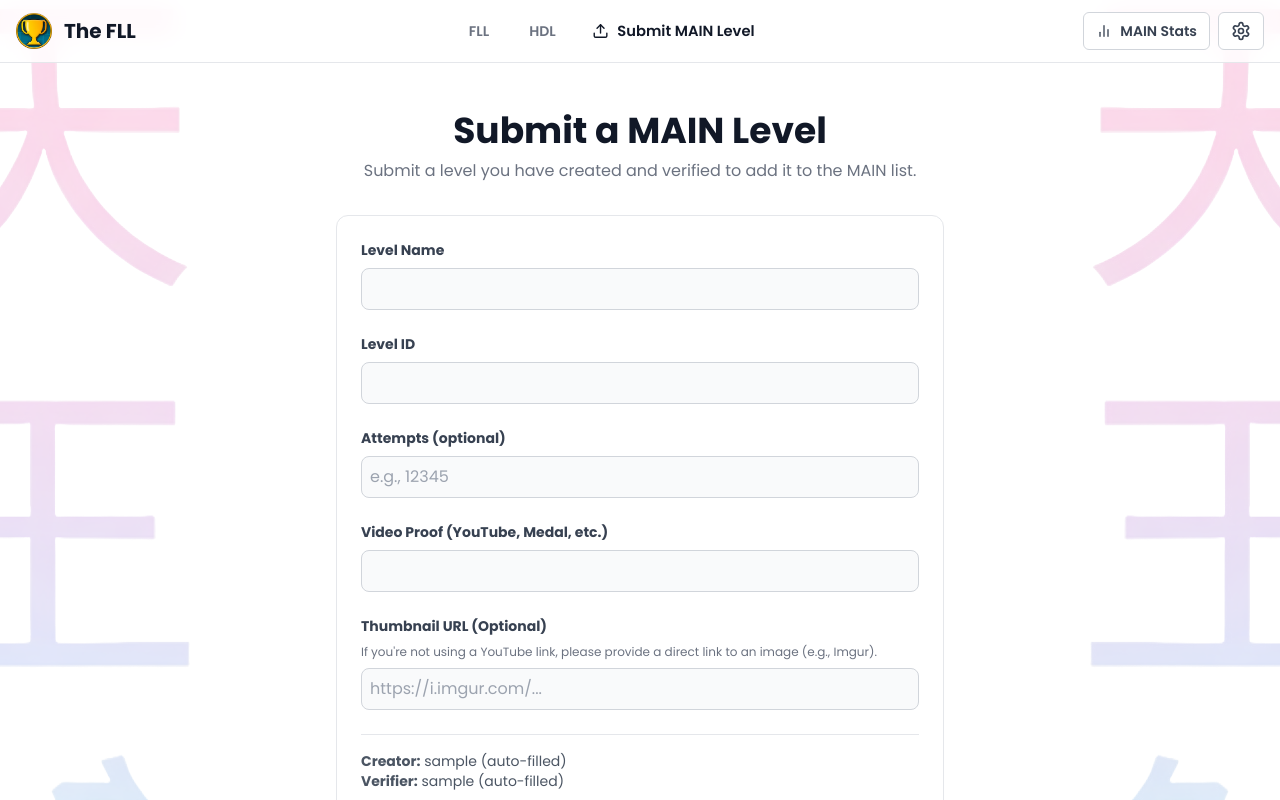
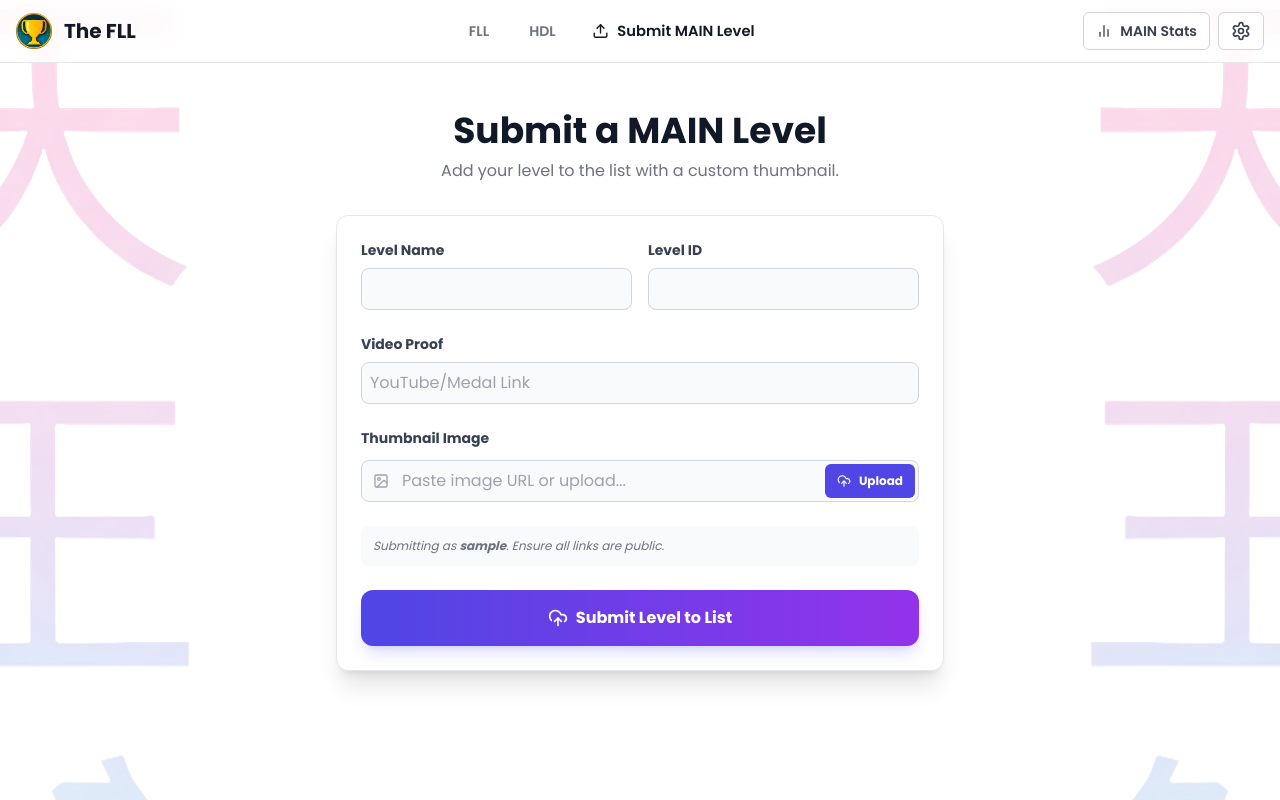
Before and after one commit to Woblu/FLL, a React (Vite) app: page /submit/main in a window 1280 px wide. Shown: the top 800 px of the page. Built offline with nearby package versions, Linux system fonts and the light colour scheme; sample sign-in values are in the browser's storage.

Commit message:
Uploading images

```diff
--- a/package.json
+++ b/package.json
@@ -12,6 +12,7 @@
   },
   "dependencies": {
     "@prisma/client": "^5.14.0",
+    "@vercel/blob": "^0.23.4",
     "axios": "^1.7.2",
     "bcryptjs": "^2.4.3",
     "cheerio": "^1.0.0-rc.12",
--- a/src/components/SubmissionForm.jsx
+++ b/src/components/SubmissionForm.jsx
@@ -1,28 +1,58 @@
-// src/components/SubmissionForm.jsx
-import React, { useState, useEffect } from 'react';
+import React, { useState, useEffect, useRef } from 'react';
 import axios from 'axios';
-import { Send } from 'lucide-react';
+import { Send, UploadCloud, Loader2, Link as LinkIcon, X, CheckCircle } from 'lucide-react';
 import { useAuth } from '../contexts/AuthContext.jsx';
 
 export default function SubmissionForm() {
   const { user, token } = useAuth();
+  const fileInputRef = useRef(null);
 
-  // New state for the player's name, initialized to the logged-in user
   const [playerName, setPlayerName] = useState(user.username);
-
   const [levelName, setLevelName] = useState('');
   const [percent, setPercent] = useState(100);
   const [videoId, setVideoId] = useState('');
   const [rawFootageLink, setRawFootageLink] = useState('');
-  const [notes, setNotes] =useState('');
+  const [notes, setNotes] = useState('');
+
   const [error, setError] = useState('');
   const [success, setSuccess] = useState('');
   const [isSubmitting, setIsSubmitting] = useState(false);
+  const [isUploading, setIsUploading] = useState(false);
 
-  // Keep the playerName state in sync if the user object changes
   useEffect(() => {
     setPlayerName(user.username);
   }, [user.username]);
+
+  const handleFileUpload = async (e) => {
+    const file = e.target.files[0];
+    if (!file) return;
+
+    if (file.size > 10 * 1024 * 1024) { // 10MB limit for proof files
+      setError('Proof file must be smaller than 10MB');
+      return;
+    }
+
+    setIsUploading(true);
+    setError('');
+
+    try {
+      const response = await fetch(`/api/upload?filename=${encodeURIComponent(file.name)}`, {
+        method: 'POST',
+        body: file,
+        headers: { 'Authorization': `Bearer ${token}` }
+      });
+
+      if (!response.ok) throw new Error('Upload failed');
+
+      const blob = await response.json();
+      setRawFootageLink(blob.url);
+      setSuccess('Proof uploaded successfully!');
+    } catch (err) {
+      setError('Failed to upload proof to Vercel.');
+    } finally {
+      setIsUploading(false);
+    }
+  };
 
   const handleSubmit = async (e) => {
     e.preventDefault();
@@ -33,7 +63,7 @@ export default function SubmissionForm() {
     try {
       const response = await axios.post('/api/submissions/create', {
         levelName,
-        player: playerName, // Send the potentially edited player name
+        player: playerName,
         percent: Number(percent),
         videoId,
         rawFootageLink,
@@ -42,7 +72,8 @@ export default function SubmissionForm() {
         headers: { Authorization: `Bearer ${token}` }
       });
       setSuccess(response.data.message);
-      // Clear form on success
+
+      // Reset form
       setLevelName('');
       setPercent(100);
       setVideoId('');
@@ -56,58 +87,98 @@ export default function SubmissionForm() {
   };
 
   return (
-    <form onSubmit={handleSubmit} className="space-y-6">
-      {error && <div className="bg-red-500/20 border border-red-500 text-red-300 px-4 py-3 rounded-md text-center">{error}</div>}
-      {success && <div className="bg-green-500/20 border border-green-500 text-green-300 px-4 py-3 rounded-md text-center">{success}</div>}
+    <form onSubmit={handleSubmit} className="space-y-6 bg-white/5 p-6 rounded-2xl border border-white/10 shadow-2xl backdrop-blur-sm">
+      {error && <div className="bg-red-500/20 border border-red-500 text-red-300 px-4 py-3 rounded-xl text-center text-sm font-medium animate-pulse">{error}</div>}
+      {success && <div className="bg-green-500/20 border border-green-500 text-green-300 px-4 py-3 rounded-xl text-center text-sm font-medium">{success}</div>}
 
+      <div className="grid grid-cols-1 md:grid-cols-2 gap-6">
         <div>
-        <label htmlFor="levelName" className="block text-lg font-bold text-gray-200 mb-1">Demon</label>
-        <p className="text-sm text-gray-400 mb-2">The level this record was achieved on. Only demons currently on the list are accepted.</p>
-        <input type="text" id="levelName" value={levelName} onChange={(e) => setLevelName(e.target.value)} required disabled={isSubmitting} className="w-full p-2 rounded-lg border border-gray-600 bg-gray-700 text-gray-200 focus:outline-none focus:ring-2 focus:ring-cyan-500" />
+          <label htmlFor="levelName" className="block text-sm font-bold text-gray-300 mb-2">Demon Name</label>
+          <input type="text" id="levelName" value={levelName} onChange={(e) => setLevelName(e.target.value)} required disabled={isSubmitting} placeholder="e.g. Bloodbath" className="w-full p-2.5 rounded-xl border border-white/10 bg-black/20 text-white focus:ring-2 focus:ring-cyan-500 outline-none transition-all" />
         </div>
 
         <div>
-        <label htmlFor="player" className="block text-lg font-bold text-gray-200 mb-1">Holder</label>
-        <p className="text-sm text-gray-400 mb-2">The player who achieved the record. This defaults to your username.</p>
+          <label htmlFor="player" className="block text-sm font-bold text-gray-300 mb-2">Record Holder</label>
           <input
             type="text"
             id="player"
             value={playerName}
             onChange={(e) => setPlayerName(e.target.value)}
-          disabled={user.role !== 'ADMIN' && user.role !== 'MODERATOR'} // The main logic is here
-          className="w-full p-2 rounded-lg border border-gray-600 bg-gray-700 text-gray-200 focus:outline-none focus:ring-2 focus:ring-cyan-500 disabled:bg-gray-900 disabled:text-gray-400 disabled:cursor-not-allowed"
+            disabled={user.role !== 'ADMIN' && user.role !== 'MODERATOR'}
+            className="w-full p-2.5 rounded-xl border border-white/10 bg-black/40 text-gray-400 focus:ring-2 focus:ring-cyan-500 outline-none disabled:cursor-not-allowed"
           />
+        </div>
+      </div>
+
+      <div className="grid grid-cols-1 md:grid-cols-2 gap-6">
+        <div>
+          <label htmlFor="percent" className="block text-sm font-bold text-gray-300 mb-2">Progress (%)</label>
+          <input type="number" id="percent" value={percent} onChange={(e) => setPercent(e.target.value)} required min="1" max="100" disabled={isSubmitting} className="w-full p-2.5 rounded-xl border border-white/10 bg-black/20 text-white focus:ring-2 focus:ring-cyan-500 outline-none" />
         </div>
 
         <div>
-        <label htmlFor="percent" className="block text-lg font-bold text-gray-200 mb-1">Progress</label>
-        <p className="text-sm text-gray-400 mb-2">Your percentage must be greater than or equal to the demon's minimum requirement.</p>
-        <input type="number" id="percent" value={percent} onChange={(e) => setPercent(e.target.value)} required min="1" max="100" disabled={isSubmitting} className="w-full p-2 rounded-lg border border-gray-600 bg-gray-700 text-gray-200 focus:outline-none focus:ring-2 focus:ring-cyan-500" />
+          <label htmlFor="videoId" className="block text-sm font-bold text-gray-300 mb-2">Video Proof URL</label>
+          <input type="text" id="videoId" value={videoId} onChange={(e) => setVideoId(e.target.value)} required placeholder="YouTube/Twitch Link" disabled={isSubmitting} className="w-full p-2.5 rounded-xl border border-white/10 bg-black/20 text-white focus:ring-2 focus:ring-cyan-500 outline-none" />
+        </div>
+      </div>
+
+      {/* Raw Footage / Proof Upload Section */}
+      <div className="space-y-2">
+        <label htmlFor="rawFootageLink" className="block text-sm font-bold text-gray-300">Raw Footage / Additional Proof</label>
+        <p className="text-xs text-gray-500 mb-2">Required for all submissions. Upload a file or provide a cloud link.</p>
+
+        <div className="relative group">
+          <div className="absolute inset-y-0 left-0 pl-3 flex items-center pointer-events-none">
+            <LinkIcon size={16} className="text-gray-500" />
+          </div>
+          <input
+            type="text"
+            id="rawFootageLink"
+            placeholder="Google Drive link or upload file..."
+            value={rawFootageLink}
+            onChange={(e) => setRawFootageLink(e.target.value)}
+            required
+            className="w-full pl-10 pr-28 py-2.5 rounded-xl border border-white/10 bg-black/20 text-white focus:ring-2 focus:ring-cyan-500 outline-none transition-all"
+          />
+          <div className="absolute inset-y-1.5 right-1.5">
+            <button
+              type="button"
+              onClick={() => fileInputRef.current.click()}
+              disabled={isUploading || isSubmitting}
+              className="h-full px-4 rounded-lg bg-cyan-600 hover:bg-cyan-500 text-white text-xs font-bold transition-all flex items-center gap-2 disabled:bg-gray-700 shadow-lg"
+            >
+              {isUploading ? <Loader2 size={14} className="animate-spin" /> : <UploadCloud size={14} />}
+              {isUploading ? 'Uploading...' : 'Upload Proof'}
+            </button>
+          </div>
+        </div>
+        <input type="file" ref={fileInputRef} onChange={handleFileUpload} className="hidden" />
+
+        {rawFootageLink && rawFootageLink.includes('public.blob.vercel-storage.com') && (
+          <div className="flex items-center gap-2 mt-2 px-3 py-1.5 rounded-lg bg-cyan-500/10 border border-cyan-500/20 text-[11px] text-cyan-300 w-fit">
+            <CheckCircle size={12} /> File verified and ready for review
+            <button type="button" onClick={() => setRawFootageLink('')} className="ml-2 hover:text-white"><X size={12}/></button>
+          </div>
+        )}
       </div>
 
       <div>
-        <label htmlFor="videoId" className="block text-lg font-bold text-gray-200 mb-1">Video Proof</label>
-        <p className="text-sm text-gray-400 mb-2">A link to a YouTube or Twitch video proving the record's legitimacy.</p>
-        <input type="text" id="videoId" value={videoId} onChange={(e) => setVideoId(e.target.value)} required disabled={isSubmitting} className="w-full p-2 rounded-lg border border-gray-600 bg-gray-700 text-gray-200 focus:outline-none focus:ring-2 focus:ring-cyan-500" />
+        <label htmlFor="notes" className="block text-sm font-bold text-gray-300 mb-2">Moderator Notes</label>
+        <textarea id="notes" value={notes} onChange={(e) => setNotes(e.target.value)} rows="2" placeholder="Any details for the list team..." disabled={isSubmitting} className="w-full p-3 rounded-xl border border-white/10 bg-black/20 text-white focus:ring-2 focus:ring-cyan-500 outline-none resize-none"></textarea>
       </div>
 
-      <div>
-        <label htmlFor="rawFootageLink" className="block text-lg font-bold text-gray-200 mb-1">Raw Footage (Required)</label>
-        <p className="text-sm text-gray-400 mb-2">A link to the unedited footage, uploaded to a service like Google Drive or Dropbox. This is required for all submissions.</p>
-        <input type="text" id="rawFootageLink" value={rawFootageLink} onChange={(e) => setRawFootageLink(e.target.value)} required disabled={isSubmitting} className="w-full p-2 rounded-lg border border-gray-600 bg-gray-700 text-gray-200 focus:outline-none focus:ring-2 focus:ring-cyan-500" />
-      </div>
+      <button
+        type="submit"
+        disabled={isSubmitting || isUploading}
+        className="w-full flex items-center justify-center gap-2 bg-gradient-to-r from-cyan-600 to-blue-600 hover:from-cyan-500 hover:to-blue-500 disabled:opacity-50 disabled:cursor-not-allowed text-white font-bold py-4 px-6 rounded-xl transition-all shadow-xl shadow-cyan-900/20 active:scale-[0.98]"
+      >
+        {isSubmitting ? <Loader2 className="animate-spin" /> : <Send className="w-5 h-5" />}
+        {isSubmitting ? 'Submitting Record...' : 'Submit for Review'}
+      </button>
 
-      <div>
-        <label htmlFor="notes" className="block text-lg font-bold text-gray-200 mb-1">Notes</label>
-        <p className="text-sm text-gray-400 mb-2">Any additional comments for the list moderators.</p>
-        <textarea id="notes" value={notes} onChange={(e) => setNotes(e.target.value)} rows="3" disabled={isSubmitting} className="w-full p-2 rounded-lg border border-gray-600 bg-gray-700 text-gray-200 focus:outline-none focus:ring-2 focus:ring-cyan-500"></textarea>
-      </div>
-
-      <p className="text-xs text-gray-500 text-center">By submitting you acknowledge the submission guidelines.</p>
-
-      <button type="submit" disabled={isSubmitting} className="w-full flex items-center justify-center gap-2 bg-cyan-600 hover:bg-cyan-700 disabled:bg-cyan-800 disabled:cursor-not-allowed text-white font-bold py-3 px-4 rounded-lg transition-colors">
-        <Send className="w-5 h-5" /> {isSubmitting ? 'Submitting...' : 'Submit for Review'}
-      </button>
+      <p className="text-[10px] text-gray-600 text-center uppercase tracking-widest">
+        Submissions are manually verified by list moderators
+      </p>
     </form>
   );
 }
--- a/src/pages/SubmitLevelPage.jsx
+++ b/src/pages/SubmitLevelPage.jsx
@@ -1,23 +1,59 @@
-import React, { useState } from 'react';
+import React, { useState, useRef } from 'react';
 import { useNavigate, useParams } from 'react-router-dom';
 import axios from 'axios';
 import { useAuth } from '../contexts/AuthContext';
-import { UploadCloud } from 'lucide-react';
+import { UploadCloud, Image as ImageIcon, Loader2, CheckCircle, X } from 'lucide-react';
 
 export default function SubmitLevelPage() {
   const { listType } = useParams();
   const { user, token } = useAuth();
   const navigate = useNavigate();
+  const fileInputRef = useRef(null);
 
   const [levelName, setLevelName] = useState('');
   const [levelId, setLevelId] = useState('');
   const [videoId, setVideoId] = useState('');
   const [attempts, setAttempts] = useState('');
-  const [thumbnailUrl, setThumbnailUrl] = useState(''); // <-- I'VE ADDED THIS
+  const [thumbnailUrl, setThumbnailUrl] = useState('');
 
   const [isLoading, setIsLoading] = useState(false);
+  const [isUploading, setIsUploading] = useState(false);
   const [error, setError] = useState('');
   const [success, setSuccess] = useState('');
+
+  const handleFileUpload = async (e) => {
+    const file = e.target.files[0];
+    if (!file) return;
+
+    // Basic validation
+    if (file.size > 4 * 1024 * 1024) {
+      setError('Image must be smaller than 4MB');
+      return;
+    }
+
+    setIsUploading(true);
+    setError('');
+
+    try {
+      const response = await fetch(`/api/upload?filename=${encodeURIComponent(file.name)}`, {
+        method: 'POST',
+        body: file,
+        headers: {
+          'Authorization': `Bearer ${token}`
+        }
+      });
+
+      if (!response.ok) throw new Error('Upload failed');
+
+      const blob = await response.json();
+      setThumbnailUrl(blob.url);
+      setSuccess('Image uploaded successfully!');
+    } catch (err) {
+      setError('Failed to upload image to Vercel.');
+    } finally {
+      setIsUploading(false);
+    }
+  };
 
   const handleSubmit = async (e) => {
     e.preventDefault();
@@ -32,7 +68,7 @@ export default function SubmitLevelPage() {
           levelId,
           videoId,
           attempts,
-          thumbnailUrl, // <-- I'VE ADDED THIS
+          thumbnailUrl,
           list: `${listType}-list`
         },
         { headers: { Authorization: `Bearer ${token}` } }
@@ -44,7 +80,7 @@ export default function SubmitLevelPage() {
         setLevelId('');
         setVideoId('');
         setAttempts('');
-        setThumbnailUrl(''); // <-- I'VE ADDED THIS
+        setThumbnailUrl('');
         setSuccess('');
       }, 3000);
 
@@ -59,87 +95,91 @@ export default function SubmitLevelPage() {
     <div className="max-w-2xl mx-auto p-4 md:p-8">
       <div className="text-center mb-8">
         <h1 className="text-4xl font-bold text-gray-900 dark:text-white">Submit a {listType.toUpperCase()} Level</h1>
-        <p className="text-gray-500 dark:text-gray-400 mt-2">Submit a level you have created and verified to add it to the {listType.toUpperCase()} list.</p>
+        <p className="text-gray-500 dark:text-gray-400 mt-2">Add your level to the list with a custom thumbnail.</p>
       </div>
 
-      <form onSubmit={handleSubmit} className="bg-white dark:bg-ui-bg/50 p-6 rounded-xl border border-gray-200 dark:border-accent/30 space-y-6">
+      <form onSubmit={handleSubmit} className="bg-white dark:bg-ui-bg/50 p-6 rounded-xl border border-gray-200 dark:border-accent/30 space-y-6 shadow-xl">
+        {/* Basic Fields */}
+        <div className="grid grid-cols-1 md:grid-cols-2 gap-4">
           <div>
-          <label htmlFor="levelName" className="block text-sm font-bold text-gray-700 dark:text-gray-300 mb-2">Level Name</label>
-          <input
-            id="levelName"
-            type="text"
-            value={levelName}
-            onChange={(e) => setLevelName(e.target.value)}
-            required
-            className="w-full p-2 rounded-lg border bg-gray-50 dark:bg-ui-bg/30 border-gray-300 dark:border-accent/30 text-gray-900 dark:text-white"
-          />
+            <label className="block text-sm font-bold text-gray-700 dark:text-gray-300 mb-2">Level Name</label>
+            <input type="text" value={levelName} onChange={(e) => setLevelName(e.target.value)} required className="w-full p-2 rounded-lg border bg-gray-50 dark:bg-ui-bg/30 border-gray-300 dark:border-accent/30 text-gray-900 dark:text-white" />
           </div>
           <div>
-          <label htmlFor="levelId" className="block text-sm font-bold text-gray-700 dark:text-gray-300 mb-2">Level ID</label>
-          <input
-            id="levelId"
-            type="number"
-            value={levelId}
-            onChange={(e) => setLevelId(e.target.value)}
-            required
-            className="w-full p-2 rounded-lg border bg-gray-50 dark:bg-ui-bg/30 border-gray-300 dark:border-accent/30 text-gray-900 dark:text-white"
-          />
+            <label className="block text-sm font-bold text-gray-700 dark:text-gray-300 mb-2">Level ID</label>
+            <input type="number" value={levelId} onChange={(e) => setLevelId(e.target.value)} required className="w-full p-2 rounded-lg border bg-gray-50 dark:bg-ui-bg/30 border-gray-300 dark:border-accent/30 text-gray-900 dark:text-white" />
+          </div>
         </div>
 
         <div>
-          <label htmlFor="attempts" className="block text-sm font-bold text-gray-700 dark:text-gray-300 mb-2">Attempts (optional)</label>
-          <input
-            id="attempts"
-            type="number"
-            placeholder="e.g., 12345"
-            value={attempts}
-            onChange={(e) => setAttempts(e.target.value)}
-            className="w-full p-2 rounded-lg border bg-gray-50 dark:bg-ui-bg/30 border-gray-300 dark:border-accent/30 text-gray-900 dark:text-white"
-          />
+          <label className="block text-sm font-bold text-gray-700 dark:text-gray-300 mb-2">Video Proof</label>
+          <input type="text" value={videoId} onChange={(e) => setVideoId(e.target.value)} required placeholder="YouTube/Medal Link" className="w-full p-2 rounded-lg border bg-gray-50 dark:bg-ui-bg/30 border-gray-300 dark:border-accent/30 text-gray-900 dark:text-white" />
         </div>
 
-        <div>
-          <label htmlFor="videoId" className="block text-sm font-bold text-gray-700 dark:text-gray-300 mb-2">Video Proof (YouTube, Medal, etc.)</label>
+        {/* Thumbnail Section */}
+        <div className="space-y-3">
+          <label className="block text-sm font-bold text-gray-700 dark:text-gray-300">Thumbnail Image</label>
+
+          <div className="relative group">
+            <div className="flex gap-2">
+              <div className="relative flex-1">
+                <div className="absolute inset-y-0 left-0 pl-3 flex items-center pointer-events-none">
+                  <ImageIcon size={16} className="text-gray-400" />
+                </div>
                 <input
-            id="videoId"
                   type="text"
-            value={videoId}
-            onChange={(e) => setVideoId(e.target.value)}
-            required
-            className="w-full p-2 rounded-lg border bg-gray-50 dark:bg-ui-bg/30 border-gray-300 dark:border-accent/30 text-gray-900 dark:text-white"
+                  placeholder="Paste image URL or upload..."
+                  value={thumbnailUrl}
+                  onChange={(e) => setThumbnailUrl(e.target.value)}
+                  className="w-full pl-10 pr-24 py-2 rounded-lg border bg-gray-50 dark:bg-ui-bg/30 border-gray-300 dark:border-accent/30 text-gray-900 dark:text-white focus:ring-2 focus:ring-indigo-500 outline-none"
                 />
+                <div className="absolute inset-y-1 right-1">
+                  <button
+                    type="button"
+                    onClick={() => fileInputRef.current.click()}
+                    disabled={isUploading}
+                    className="h-full px-3 rounded-md bg-indigo-600 hover:bg-indigo-700 text-white text-xs font-bold transition-colors flex items-center gap-2 disabled:bg-gray-500"
+                  >
+                    {isUploading ? <Loader2 size={14} className="animate-spin" /> : <UploadCloud size={14} />}
+                    {isUploading ? 'Uploading...' : 'Upload'}
+                  </button>
+                </div>
+              </div>
+            </div>
+            <input type="file" ref={fileInputRef} onChange={handleFileUpload} className="hidden" accept="image/*" />
           </div>
 
-        {/* --- I'VE ADDED THIS ENTIRE BLOCK --- */}
-        <div>
-          <label htmlFor="thumbnailUrl" className="block text-sm font-bold text-gray-700 dark:text-gray-300 mb-2">Thumbnail URL (Optional)</label>
-          <p className="text-xs text-gray-500 dark:text-gray-400 mb-2">If you're not using a YouTube link, please provide a direct link to an image (e.g., Imgur).</p>
-          <input
-            id="thumbnailUrl"
-            type="text"
-            placeholder="https://i.imgur.com/..."
-            value={thumbnailUrl}
-            onChange={(e) => setThumbnailUrl(e.target.value)}
-            className="w-full p-2 rounded-lg border bg-gray-50 dark:bg-ui-bg/30 border-gray-300 dark:border-accent/30 text-gray-900 dark:text-white"
-          />
+          {thumbnailUrl && (
+            <div className="relative mt-2 rounded-lg overflow-hidden border-2 border-indigo-500/30 group aspect-video bg-black">
+              <img src={thumbnailUrl} alt="Preview" className="w-full h-full object-cover" />
+              <button
+                type="button"
+                onClick={() => setThumbnailUrl('')}
+                className="absolute top-2 right-2 p-1 bg-red-500 text-white rounded-full opacity-0 group-hover:opacity-100 transition-opacity"
+              >
+                <X size={14} />
+              </button>
+              <div className="absolute bottom-2 left-2 bg-black/60 backdrop-blur-sm px-2 py-1 rounded text-[10px] text-white flex items-center gap-1">
+                <CheckCircle size={10} className="text-green-400" /> Preview Active
               </div>
-        {/* --- END OF NEW BLOCK --- */}
-
-        <div className="text-sm text-gray-600 dark:text-gray-400 border-t border-b border-gray-200 dark:border-accent/50 py-4">
-          <p><strong>Creator:</strong> {user?.username} (auto-filled)</p>
-          <p><strong>Verifier:</strong> {user?.username} (auto-filled)</p>
+            </div>
+          )}
         </div>
 
-        {error && <p className="text-red-500 text-center">{error}</p>}
-        {success && <p className="text-green-500 text-center">{success}</p>}
+        <div className="text-xs text-gray-500 dark:text-gray-400 p-3 bg-gray-50 dark:bg-white/5 rounded-lg italic">
+          Submitting as <strong>{user?.username}</strong>. Ensure all links are public.
+        </div>
+
+        {error && <p className="text-red-500 text-sm font-medium text-center animate-pulse">{error}</p>}
+        {success && <p className="text-green-500 text-sm font-medium text-center">{success}</p>}
 
         <button
           type="submit"
-          disabled={isLoading}
-          className="w-full flex items-center justify-center gap-2 px-4 py-3 rounded-lg font-semibold bg-indigo-600 text-white hover:bg-indigo-700 transition-colors disabled:bg-gray-500 disabled:cursor-not-allowed dark:disabled:bg-gray-600"
+          disabled={isLoading || isUploading}
+          className="w-full flex items-center justify-center gap-2 px-4 py-4 rounded-xl font-bold bg-gradient-to-r from-indigo-600 to-purple-600 text-white hover:from-indigo-700 hover:to-purple-700 shadow-lg shadow-indigo-500/20 transition-all active:scale-[0.98] disabled:opacity-50"
         >
-          <UploadCloud size={18} />
-          {isLoading ? 'Submitting...' : 'Submit Level'}
+          {isLoading ? <Loader2 className="animate-spin" /> : <UploadCloud size={20} />}
+          {isLoading ? 'Processing...' : 'Submit Level to List'}
         </button>
       </form>
     </div>
```
Also changed, not shown: api/index.js (+22 -10 lines), 1 other file (tests, documents, lock files or other folders). Lines whose indentation alone changed are shown as unchanged.
